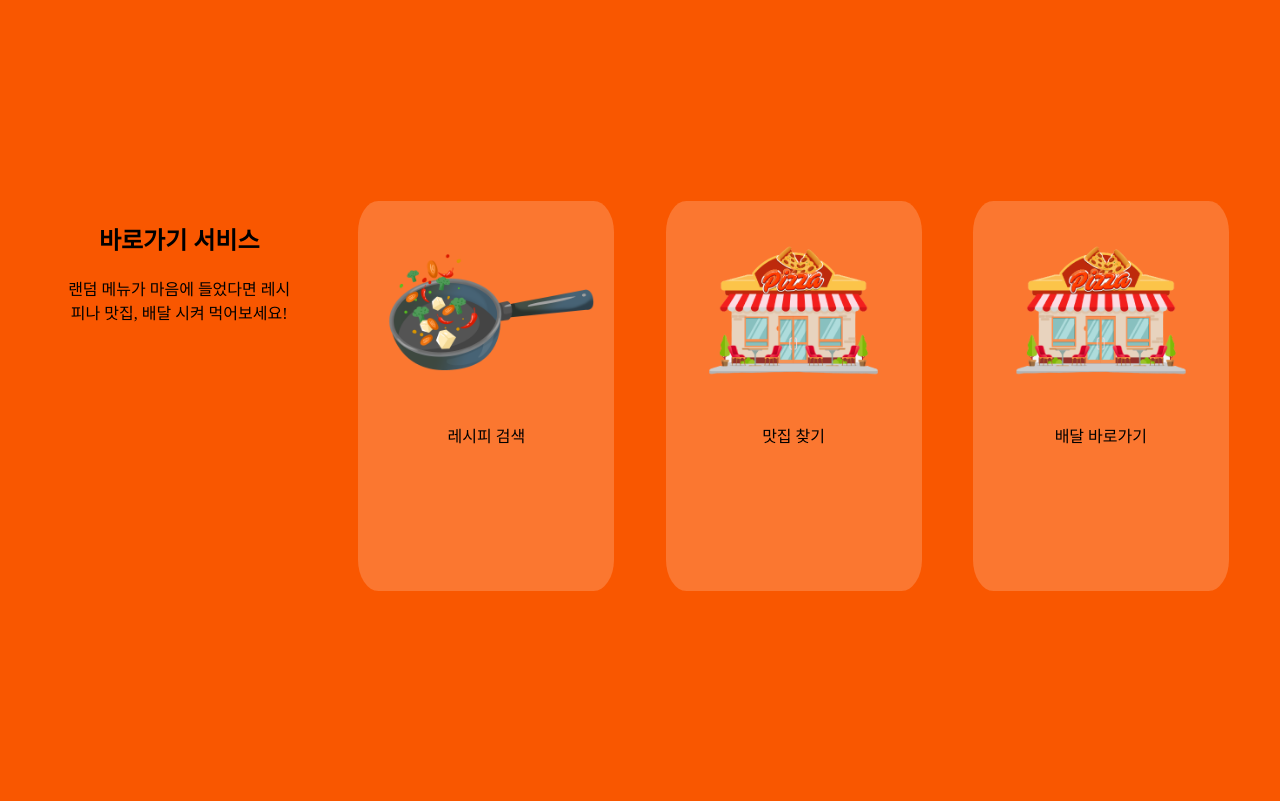
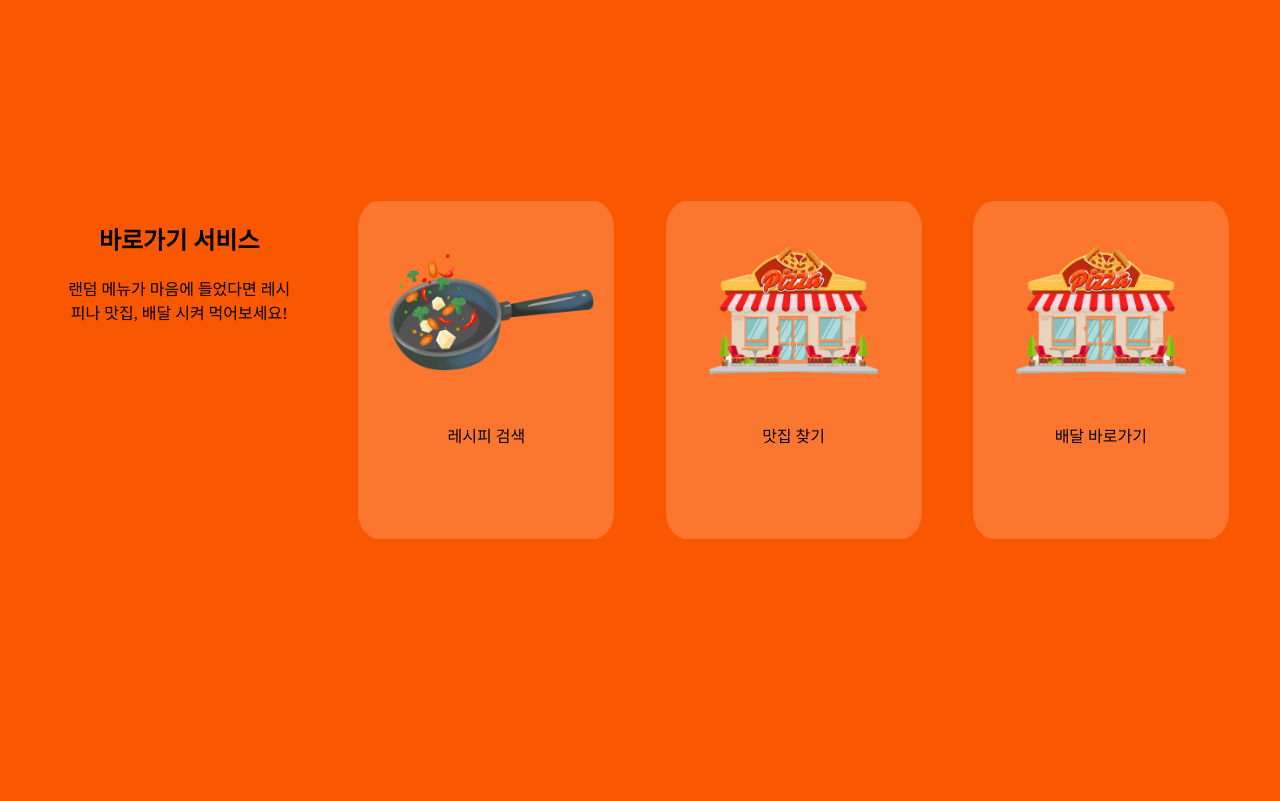
Before and after one commit to eunag63/Pick-the-food, a Django app: page /click/ in a window 1280 px wide. Shown: the part 799-1600 px from the top of the page. Run offline with Django 3.2, Linux system fonts and the light colour scheme; data comes from the database, SQL or seed files in the repository; some web fonts are replaced.

Commit message:
(css) .shortcut1,2,3 세로 수정

```diff
--- a/mysite/pickFood/static/css/main.css
+++ b/mysite/pickFood/static/css/main.css
@@ -47,7 +47,7 @@ body{
 .shortcut1{
   float: left;
   width: 20%;
-  height: 75%;
+  height: 65%;
   margin-left: 5%;
   box-sizing: border-box;
   background-color: #FB7730;
@@ -57,7 +57,7 @@ body{
   float: left;
   margin-left: 4%;
   width: 20%;
-  height: 75%;
+  height: 65%;
   box-sizing: border-box;
   background-color: #FB7730;
   border-radius: 8%;
@@ -65,7 +65,7 @@ body{
 .shortcut3{
   float: right;
   width: 20%;
-  height: 75%;
+  height: 65%;
   margin-right: 4%;
   box-sizing: border-box;
   background-color: #FB7730;
```
